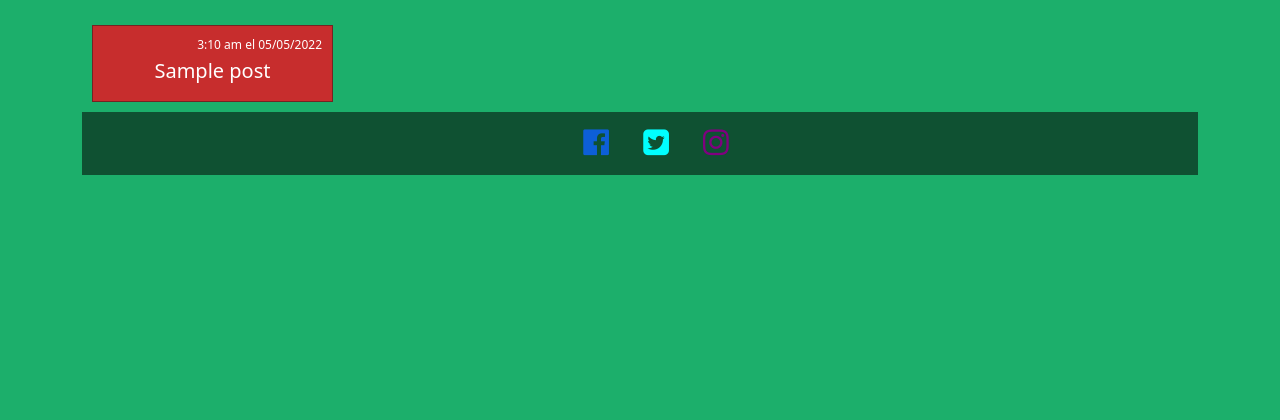
After one commit to angela0892/block, a WordPress theme: template category.php in a window 1280 px wide. The commit adds this page. Shown: the part 225-645 px from the top of the page. Run offline with PHP 8.4 and a stand-in for WordPress, Linux system fonts and the light colour scheme; the site name, menu and one post (Sample post) are stand-ins, and other content is empty.

Commit message:
categoria

```diff
--- /dev/null
+++ b/category.php
@@ -0,0 +1,50 @@
+<?php get_header(); ?>
+<style type="text/css">
+	.box {
+		border:  1px solid #742323;
+		margin:  10px;
+		background: #c72d2d;
+		padding: 10px;
+		text-align: center;
+		color:  #fff;
+	}
+	.box h3 {
+		font-size: 20px;
+		margin-top: 5px;
+	}
+	.box h3 {
+		text-align: center;
+	}
+	.box h3 a {
+		color:  #fff;
+		text-decoration: none;
+	}
+	.box p {
+		text-align: right;
+		margin-bottom: 3px;
+		font-size: 12px;
+	}
+</style>
+<section class="container">
+	<h1 class="text-center"> <?php echo single_cat_title(); ?></h1>
+	<div class="row">
+		<?php while (have_posts()) {the_post(); ?>
+
+
+		<div class="col-sm-3">
+			<div class="box">
+				<?php the_post_thumbnail('medium',['class'=>'img-fluid']); ?>
+
+			<p><?php the_time();?> el <?php the_time("d/m/Y");?></p>
+				<h3>
+
+					<?php the_title(); ?>
+				</h3>
+			</div>
+		</div>
+
+	<?php } ?>
+
+	</div>
+</section>
+<?php get_footer(); ?>
--- a/footer.php
+++ b/footer.php
@@ -12,7 +12,7 @@
       		</ul>
 				</center>
 			</footer>
-
+<?php wp_footer(); ?>
 
 </body>
 
--- a/header.php
+++ b/header.php
@@ -4,6 +4,8 @@
 	<meta charset="utf-8">
 	<meta name="viewport" content="width=device-width, initial-scale=1">
 	<title> block</title>
+
+	<?php wp_head(); ?>
 
 <!-- CSS only -->
 <link href="https://cdn.jsdelivr.net/npm/bootstrap@5.1.3/dist/css/bootstrap.min.css" rel="stylesheet" integrity="sha384-1BmE4kWBq78iYhFldvKuhfTAU6auU8tT94WrHftjDbrCEXSU1oBoqyl2QvZ6jIW3" crossorigin="anonymous">
```
Also changed, not shown: single.php (+5 -53 lines).
